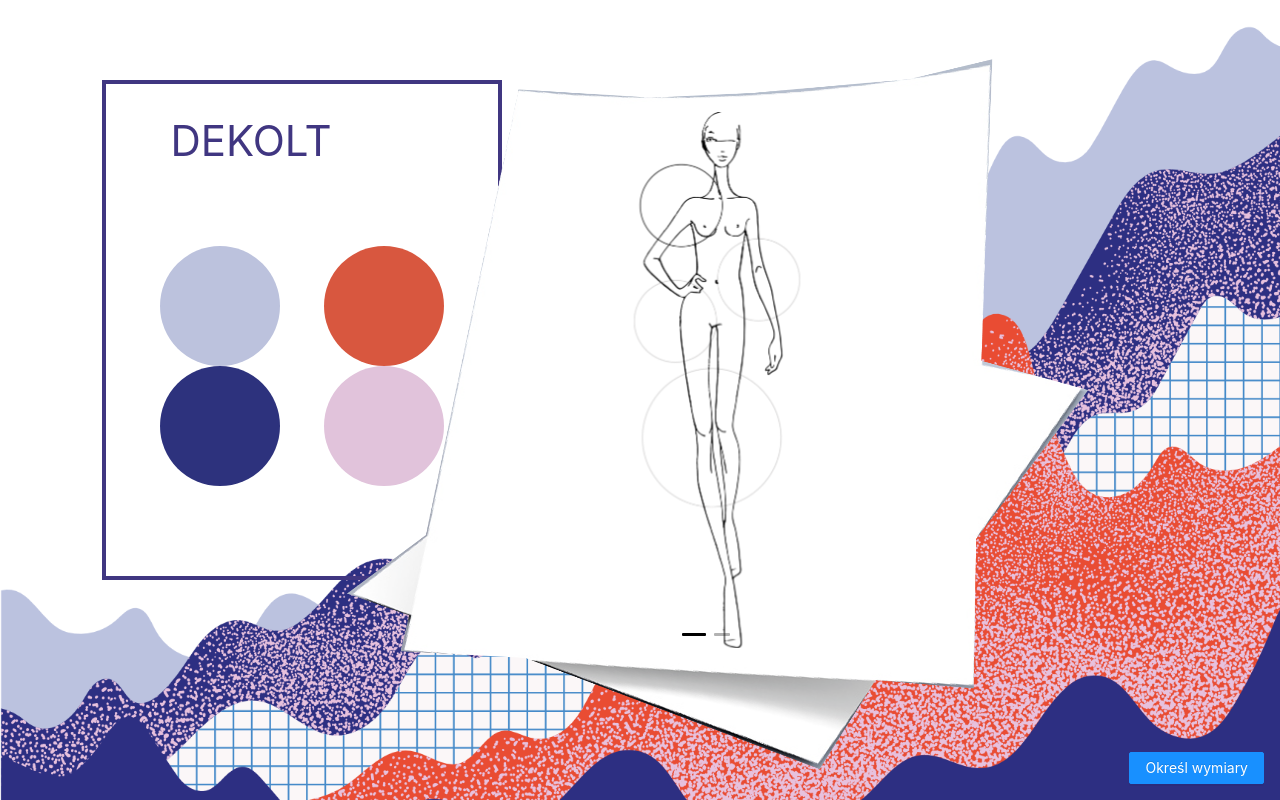
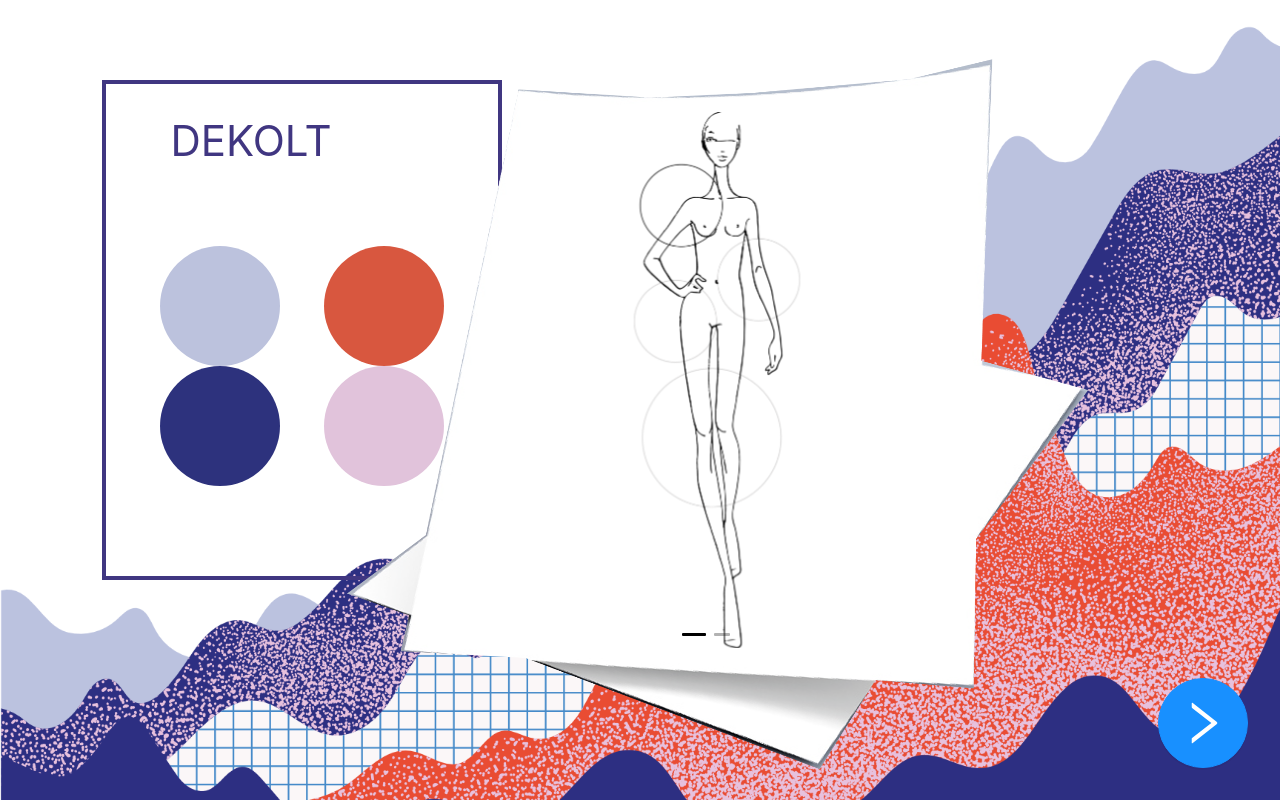
Before and after one commit to MateuszMamczarz/BombyxMaster, a React (Create React App) app: page / in a window 1280 px wide. Built offline with nearby package versions, Linux system fonts and the light colour scheme.

Commit message:
Add icon button and second girl

```diff
--- a/src/App.css
+++ b/src/App.css
@@ -194,3 +194,9 @@ img.icon {
   /* border: solid orange 1px; */
   top: 21%;
 }
+
+.ant-btn-icon-only.ant-btn-lg{
+  width: 90px;
+  height: 90px;
+  font-size: 48px;
+}
--- a/src/App.jsx
+++ b/src/App.jsx
@@ -4,6 +4,7 @@ import Picker from './components/picker'
 import Dress from './components/dress'
 import Sheets from './components/sheets'
 import Dialog from './components/dialog'
+import { RightOutlined } from '@ant-design/icons';
 import { Button } from 'antd';
 
 
@@ -72,7 +73,7 @@ class App extends React.Component {
       case 'results':
         return 'Wynik';
       case 'loading': // should never happen
-      return 'Ładowanie';
+        return 'Ładowanie';
       case 'success':
         return 'Sukces';
       default:
@@ -91,8 +92,13 @@ class App extends React.Component {
         <Sheets>
           <Dress selectedArea={this.state.selectedArea} onAreaChange={this.onAreaChange} />
         </Sheets>
-        <Button type="primary" onClick={() => this.setModalVisible(true)} style={{ position: 'fixed', right: '16px', bottom: '16px' }} >
-          {this.getName(this.state.step)}
+        <Button
+          icon={<RightOutlined style={{ fontSize: '48px' }} />}
+          size="large"
+          shape="circle"
+          type="primary"
+          onClick={() => this.setModalVisible(true)}
+          style={{ position: 'fixed', right: '32px', bottom: '32px' }} >
         </Button>
         <Dialog
           step={this.state.step}
--- a/src/components/dialog.jsx
+++ b/src/components/dialog.jsx
@@ -40,7 +40,7 @@ const renderResults = () =>
         <Col span={12}>
             <Carousel autoplay>
                 <img alt="example" height="460" src="https://os.alipayobjects.com/rmsportal/QBnOOoLaAfKPirc.png" />
-                <img alt="example" height="460" src="https://os.alipayobjects.com/rmsportal/QBnOOoLaAfKPirc.png" />
+                <img alt="example" height="460" src="http://www.todaydresses.com/wp-content/uploads/2016/01/The-bare-legs-her-bare-legs-in-winter-1.jpg" />
             </Carousel>
         </Col>
         <Col span={12}>
```
